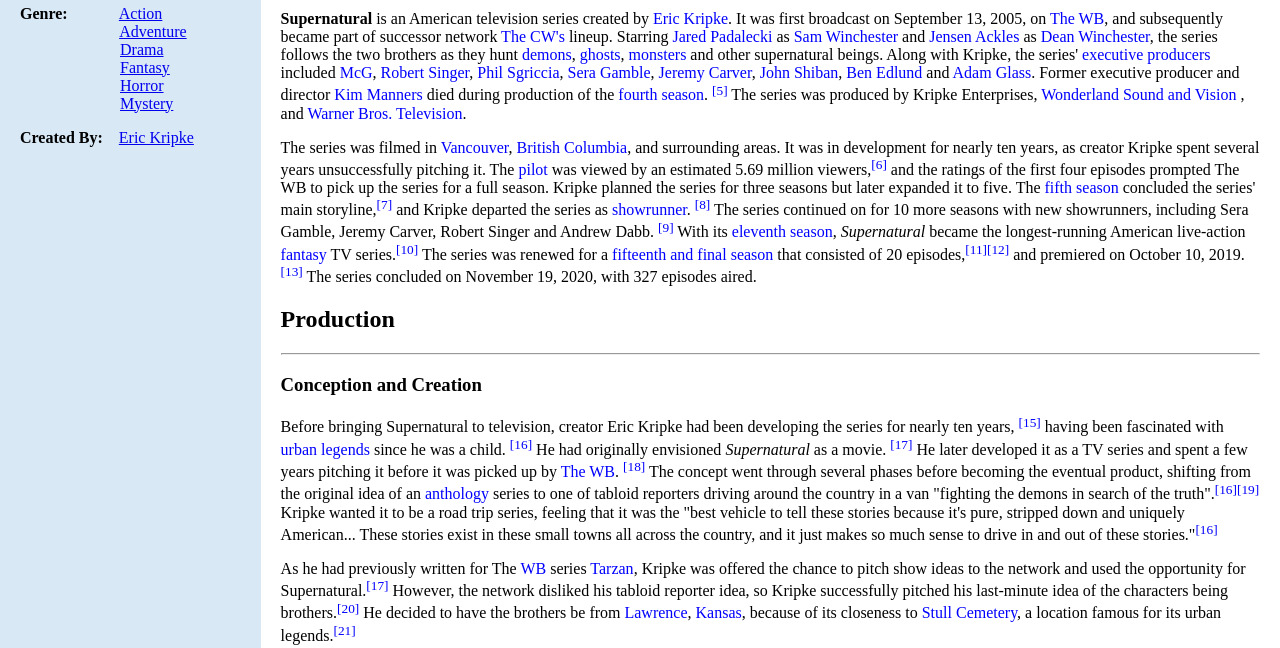
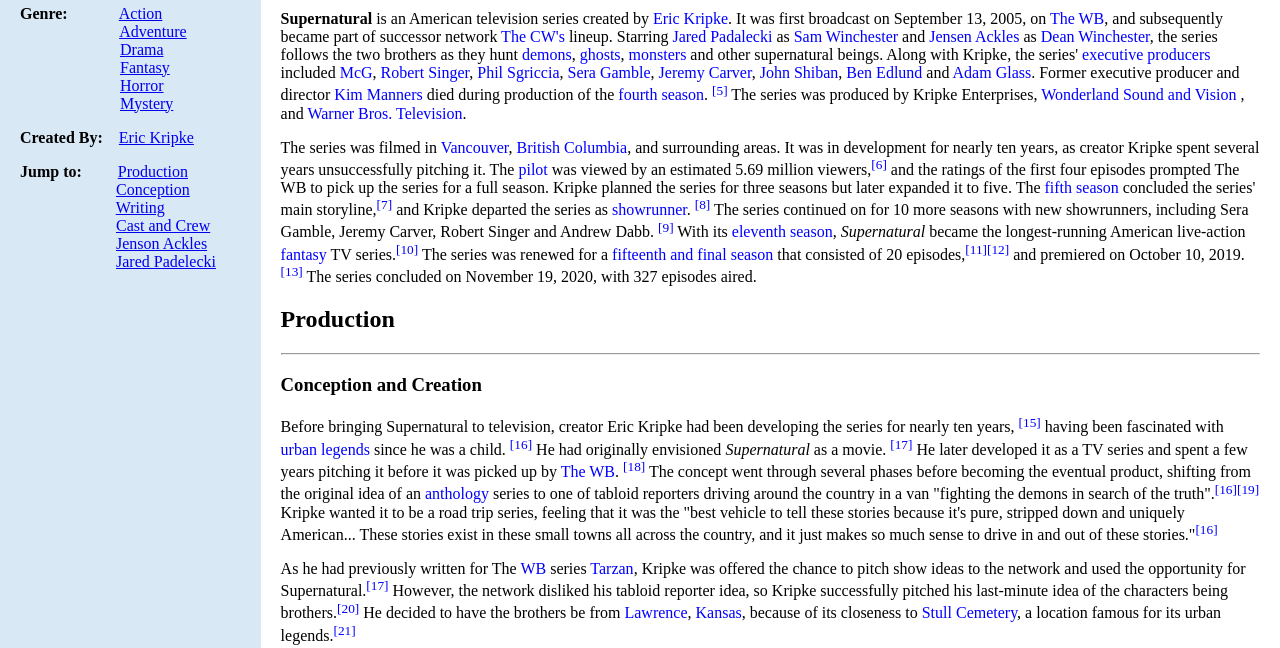
Before and after one commit to CJohnson1991/CJohnson1991.github.io, a plain HTML site: page exercises/wiki-with-sidebar/index.html in a window 1280 px wide. Shown: the part 152-800 px from the top of the page. Drawn offline with Linux system fonts and the light colour scheme; a web font is replaced by a local one.

Commit message:
update on wiki sidebar

```diff
--- a/exercises/wiki-with-sidebar/index.html
+++ b/exercises/wiki-with-sidebar/index.html
@@ -46,6 +46,36 @@
                 <p>
                     <span class="b">Created By:</span>&nbsp;&nbsp;&nbsp;
                     <a href="#">Eric Kripke</a>
+                </p>
+                <p>
+                    <span class="b">Jump to:</span>&nbsp;&nbsp;&nbsp;&nbsp;
+                    &nbsp;&nbsp;&nbsp;
+                    <a href="#1">Production</a>
+                    <br>
+                    &nbsp;&nbsp;&nbsp;&nbsp;&nbsp;&nbsp;&nbsp;&nbsp;
+                    &nbsp;&nbsp;&nbsp;&nbsp;&nbsp;&nbsp;&nbsp;&nbsp;
+                    &nbsp;&nbsp;&nbsp;&nbsp;&nbsp;
+                    <a href="#2">Conception</a>
+                    <br>
+                    &nbsp;&nbsp;&nbsp;&nbsp;&nbsp;&nbsp;&nbsp;&nbsp;
+                    &nbsp;&nbsp;&nbsp;&nbsp;&nbsp;&nbsp;&nbsp;&nbsp;
+                    &nbsp;&nbsp;&nbsp;&nbsp;&nbsp;
+                    <a href="#3">Writing</a>
+                    <br>
+                    &nbsp;&nbsp;&nbsp;&nbsp;&nbsp;&nbsp;&nbsp;&nbsp;
+                    &nbsp;&nbsp;&nbsp;&nbsp;&nbsp;&nbsp;&nbsp;&nbsp;
+                    &nbsp;&nbsp;&nbsp;&nbsp;&nbsp;
+                    <a href="#4">Cast and Crew</a>
+                    <br>
+                    &nbsp;&nbsp;&nbsp;&nbsp;&nbsp;&nbsp;&nbsp;&nbsp;
+                    &nbsp;&nbsp;&nbsp;&nbsp;&nbsp;&nbsp;&nbsp;&nbsp;
+                    &nbsp;&nbsp;&nbsp;&nbsp;&nbsp;
+                    <a href="#5">Jenson Ackles</a>
+                    <br>
+                    &nbsp;&nbsp;&nbsp;&nbsp;&nbsp;&nbsp;&nbsp;&nbsp;
+                    &nbsp;&nbsp;&nbsp;&nbsp;&nbsp;&nbsp;&nbsp;&nbsp;
+                    &nbsp;&nbsp;&nbsp;&nbsp;&nbsp;
+                    <a href="#6">Jared Padelecki</a>
                 </p>
             </div>
             <div id="main-content">
@@ -103,9 +133,9 @@
                     series concluded on November 19, 2020, with 327 episodes
                     aired.
                 </p>
-                <h2>Production</h2>
+                <h2 id="1">Production</h2>
                 <hr>
-                <h3>Conception and Creation</h3>
+                <h3 id="2">Conception and Creation</h3>
                 <p>
                     Before bringing Supernatural to television, creator Eric
                     Kripke had been developing the series for nearly ten years,
@@ -232,7 +262,7 @@
                     it to five<span><sup>[31]</sup></span> and hoped to end
                     it there on a high note.<span><sup>[32]</sup></span>
                 </p>
-                <h3>Writing</h3>
+                <h3 id="2">Writing</h3>
                 <p>
                     The staff for the first season consisted of Kripke and five
                     other writers, with assistants to help with researching
@@ -296,7 +326,7 @@
                     way late in the break, once we get all the angst and the
                     drama done first."<span><sup>[37]</sup></span>
                 </p>
-                <h2>Cast and Crew</h2>
+                <h2 id="4">Cast and Crew</h2>
                 <hr>
                 <p>
                     The series focuses on the brothers
@@ -326,6 +356,7 @@
                     his <span>Smallville</span> role was cut short.
                     <span><sup>[64]</sup></span>
                 </p>
+                <h2 id="5">Jenson Ackles</h2>
                 <p>
                     <span class="i">
                         When I read the script, Dean just jumped
@@ -371,6 +402,7 @@
                     character have been hindered by Morgan's busy schedule.
                     <span><sup>[67]</sup></span>
                 </p>
+                <h2 id="6">Jared Padelecki</h2>
                 <p>
                     Also introduced in the first season are the demon
                     <span>Azazel</span> and his
```
